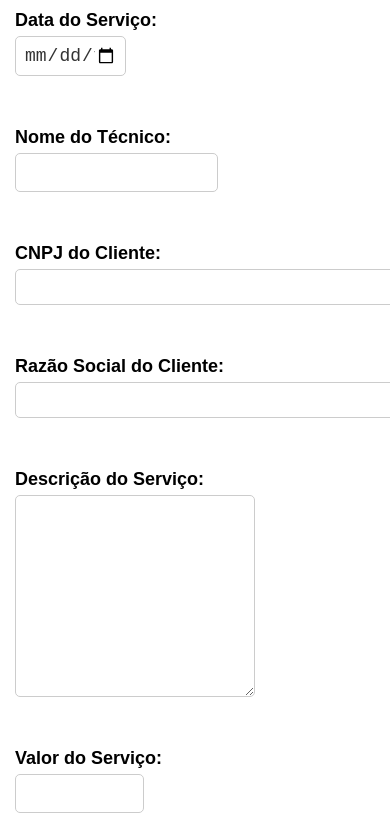
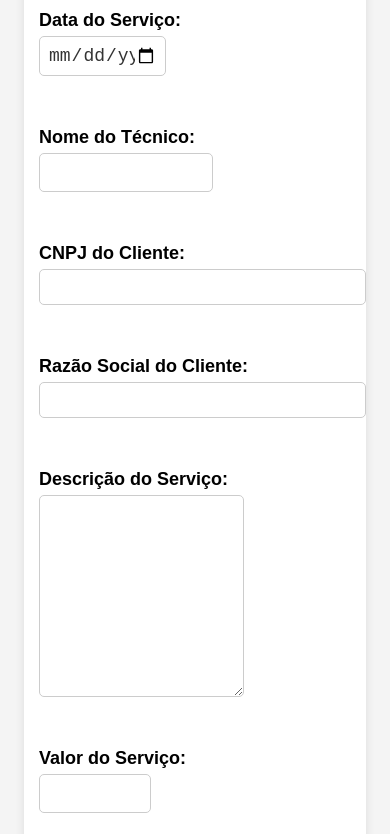
Before and after one commit to Luis-lhgdf/relatorio-servico, a plain HTML site: page index.html in a window 390 px wide. Shown: the part 109-943 px from the top of the page. Drawn offline with nearby package versions, Linux system fonts and the light colour scheme.

Commit message:
Update style.css

```diff
--- a/style.css
+++ b/style.css
@@ -33,7 +33,7 @@ label {
     padding: 8px;
     font-size: 18px;
     color: #333;
-    width: 25%;
+    width: 35%;
     display: block;
 }
 
@@ -101,7 +101,7 @@ canvas {
 /* Responsividade para telas menores */
 @media (max-width: 600px) {
     .container {
-        width: 95%;
+        width: 80%;
         padding: 15px;
     }
 
```
